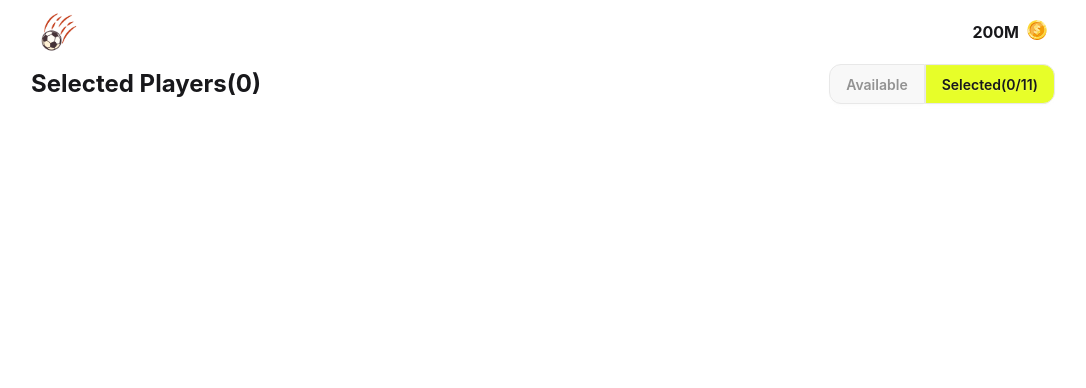
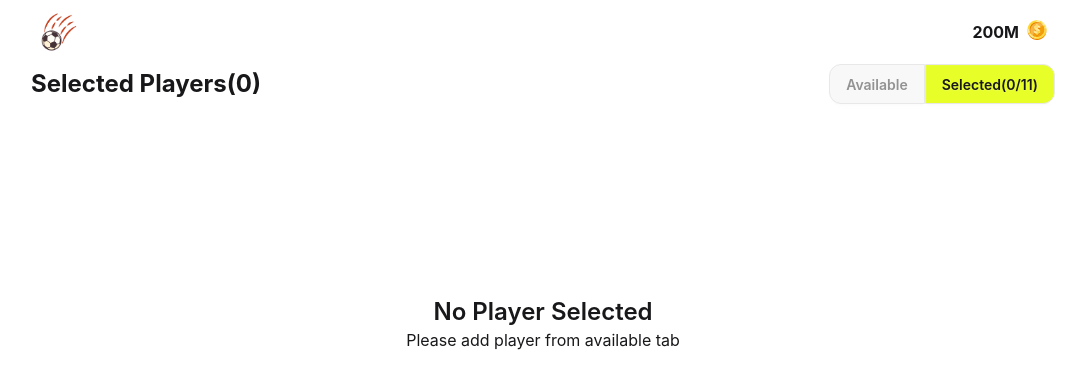
Before and after one commit to musabbirrahman/dream-team-make-your-team, a React (Vite) app: page / in a window 1280 px wide. Both pictures are taken after a click on the button "Available". Shown: the top 388 px of the page, without its empty margins (97-1183 px from the left). Built offline with nearby package versions, Linux system fonts and the light colour scheme.

Commit message:
added text when no one selected and made reusable component

```diff
--- a/src/Components/players/SelectedPlayers/SelectedPlayers.jsx
+++ b/src/Components/players/SelectedPlayers/SelectedPlayers.jsx
@@ -1,11 +1,12 @@
 import React from "react";
-import { RiDeleteBinLine } from "react-icons/ri";
+
 import { toast } from "react-toastify";
+import SelectedCard from "../../ui/SelectedCard";
 
 
 const SelectedPlayers = ({ selectedPlayers, setSelectedPlayers, coin, setCoin }) => {
 
-    const handleDeleteSelecedPlayers = (player)=>{
+    const handleDeleteSelectedPlayers = (player)=>{
         const filterSelectedPlayer = selectedPlayers.filter(selectedPlayer => selectedPlayer.name != player.name)
         setSelectedPlayers(filterSelectedPlayer);
         setCoin(coin + Number(player.price));
@@ -14,19 +15,13 @@ const SelectedPlayers = ({ selectedPlayers, setSelectedPlayers, coin, setCoin })
 
   return (
     <div className="flex flex-col gap-4">
-      {selectedPlayers.map((player, index) => (
-        <div className="flex justify-between p-4 rounded-2xl bg-[#13131308] items-center" key={index}>
-            <div className="flex gap-2">
-                <img className="w-[80px] h-[80px] rounded-2xl" src={player.image} alt={player.name} />
-                <div>
-                    <h2 className="font-semibold md:text-2xl">{player.name}</h2>
-                    <p className="text-[#13131383]">{player.position}</p>
-                </div>
-            </div>
-            <button onClick={()=> handleDeleteSelecedPlayers(player)} className="btn text-red-500 rounded-full">
-                <RiDeleteBinLine />
-            </button>
-        </div>
+      {selectedPlayers.length === 0 ?
+      <div className="flex flex-col justify-center items-center h-[400px]">
+        <h2 className="font-semibold text-2xl">No Player Selected</h2>
+        <p>Please add player from available tab</p>
+      </div>
+      : selectedPlayers.map((player, index) => (
+            <SelectedCard key={index} player={player} handleDeleteSelectedPlayers={handleDeleteSelectedPlayers}></SelectedCard>
       ))}
     </div>
   );
--- /dev/null
+++ b/src/Components/ui/SelectedCard.jsx
@@ -0,0 +1,32 @@
+import React from "react";
+import { RiDeleteBinLine } from "react-icons/ri";
+const SelectedCard = ({player, handleDeleteSelectedPlayers}) => {
+  return (
+    <div>
+      <div
+        className="flex justify-between p-4 rounded-2xl bg-[#13131308] items-center"
+
+      >
+        <div className="flex gap-2">
+          <img
+            className="w-[80px] h-[80px] rounded-2xl"
+            src={player.image}
+            alt={player.name}
+          />
+          <div>
+            <h2 className="font-semibold md:text-2xl">{player.name}</h2>
+            <p className="text-[#13131383]">{player.position}</p>
+          </div>
+        </div>
+        <button
+          onClick={() => handleDeleteSelectedPlayers(player)}
+          className="btn text-red-500 rounded-full"
+        >
+          <RiDeleteBinLine />
+        </button>
+      </div>
+    </div>
+  );
+};
+
+export default SelectedCard;
```
